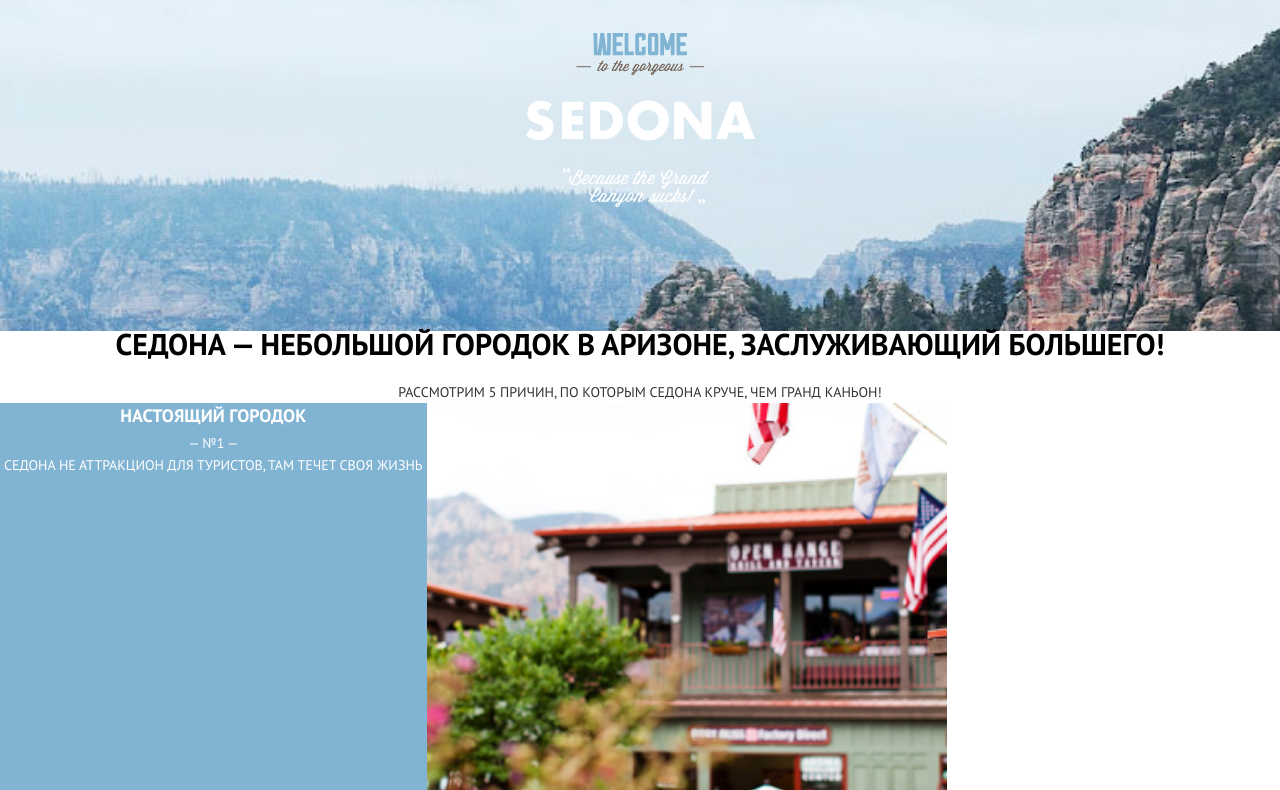
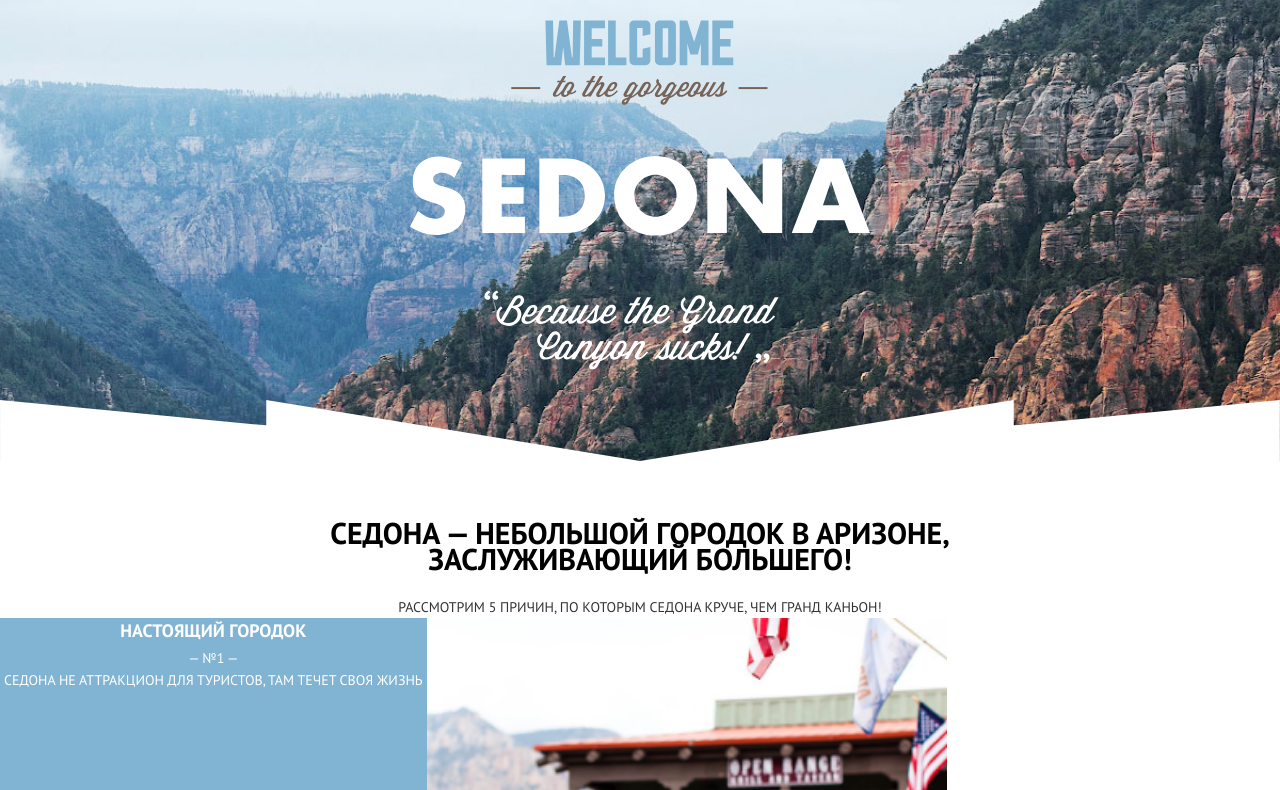
Before and after one commit to htmlacademy-adaptive/1117595-sedona-26, a website: page source/index.html in a window 1280 px wide. Shown: the part 112-902 px from the top of the page. Drawn offline with nearby package versions, Linux system fonts and the light colour scheme; files that its build step writes are made by us from their sources.

Commit message:
блок хиро

```diff
--- a/source/index.html
+++ b/source/index.html
@@ -41,7 +41,7 @@
         <img class="hero__image" src="img/text-index.svg" alt="Надпись Sedona" width="229" height="39">
       </div>
       <h2 class="hero__title">
-        СЕДОНА — небольшой городок в АРИЗОНЕ, заслуживающий большего!
+        СЕДОНА — небольшой городок в АРИЗОНЕ,<br class="line-break">заслуживающий большего!
       </h2>
       <p class="hero__text">
         Рассмотрим 5 причин, по которым Седона круче, чем гранд каньон!
--- a/source/sass/blocks/hero.scss
+++ b/source/sass/blocks/hero.scss
@@ -1,16 +1,3 @@
-.hero__background {
-  background-color: $bg-layer-darkgreen;
-  background-image: url("../img/background_s.jpg");
-  background-position: top;
-  background-repeat: no-repeat;
-  background-size: cover;
-  padding-top: 90px;
-}
-
-.hero__image {
-  margin-bottom: 117px;
-}
-
 .hero__title {
   font-size: 18px;
   margin-top: 0;
--- a/source/sass/blocks/main-container.scss
+++ b/source/sass/blocks/main-container.scss
@@ -1 +1,37 @@
-//
+.main-container__hero {
+  .hero__background {
+    min-height: 389px;
+    background-color: $bg-layer-darkgreen;
+    background-image: url("../img/background-decor_s.svg"),
+      url("../img/background_s.jpg");
+    background-position: bottom, top;
+    background-repeat: no-repeat;
+    background-size: cover;
+    margin-bottom: 32px;
+
+    @media (min-width: $tablet-width) {
+      min-height: 518px;
+      margin-bottom: 47px;
+      background-image: url("../img/background-decor_m.svg"),
+        url("../img/background_m.jpg");
+      background-repeat: no-repeat;
+      background-position: bottom, top;
+      background-size: 1200px, cover;
+    }
+
+    @media (min-width: $desktop-width) {
+      background-size: 100%, cover;
+      margin-bottom: 59px;
+    }
+  }
+
+  .hero__image {
+    padding-top: 90px;
+
+    @media (min-width: $tablet-width) {
+      width: 460px;
+      height: 350px;
+      padding-top: 77px;
+    }
+  }
+}
```
Also changed, not shown: source/img/background-decor_m.svg (added), source/img/background-decor_s.svg (added), source/img/background_m.jpg (added).
